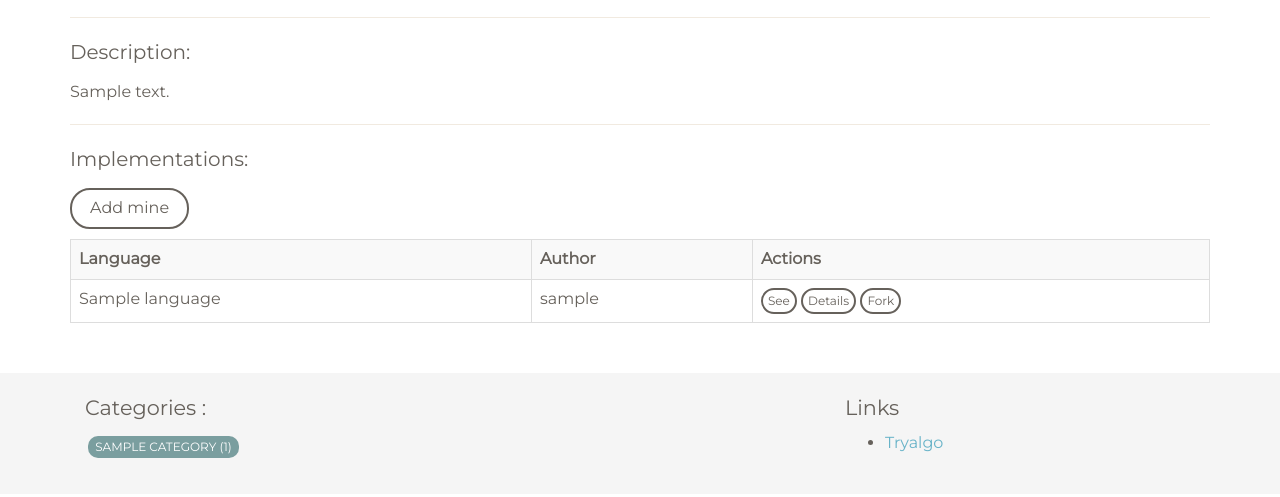
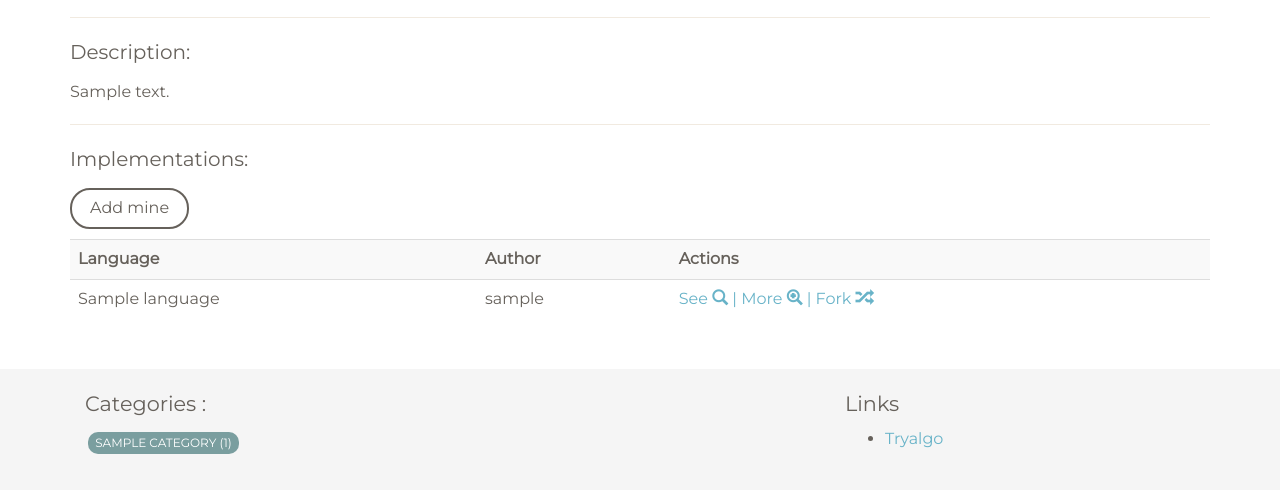
Before and after one commit to jilljenn/algopedia, a Django app: page /algo/1 in a window 1280 px wide. Shown: the part 274-771 px from the top of the page. Run offline with Django 3.2, Linux system fonts and the light colour scheme; tables that the repository leaves empty hold one stand-in row (values such as "Sample post"); some libraries are stand-ins or nearby versions; some web fonts are replaced.

Commit message:
Clean modal+ add glyphs

```diff
--- a/web/algopedia/templates/algopedia/algo_detail.html
+++ b/web/algopedia/templates/algopedia/algo_detail.html
@@ -27,19 +27,15 @@
             <div class="modal-header">
                 <button type="button" class="close" data-dismiss="modal" aria-label="Close"><span aria-hidden="true">&times;</span></button>
                 <h6 class="modal-title" id="modal_implementation_detail_label">{{ object.name }}
+                    in <span class="modal-title-lang"></span>
                     by <span class="modal-title-user"></span>
-                    in <span class="modal-title-lang"></span>
                 </h6>
             </div>
             <div class="modal-body"></div>
-            <div class="modal-footer">
-                <a href="#" class="btn btn-default">Details</a>
-                <button type="button" class="btn btn-default" data-dismiss="modal">Close</button>
-            </div>
         </div>
     </div>
 </div>
-<table class="table table-striped table-bordered">
+<table class="table table-striped ">
     <tr>
         <th>Language</th><th>Author</th><th>Actions</th>
         {% if user.is_authenticated %}
@@ -51,18 +47,18 @@
             <td>{{ implem.lang.name }}</td>
             <td>{{ implem.user }}</td>
             <td>
-                <a href="{% url 'algopedia:implementation-detail' implem.pk %}" class="implementation-detail-link btn btn-xs btn-default"
+                <a href="{% url 'algopedia:implementation-detail' implem.pk %}" class="implementation-detail-link"
                     data-remote="false"
                     data-implementation-id="{{ implem.pk }}"
                     data-implementation-user="{{ implem.user }}"
                     data-implementation-lang="{{ implem.lang }}"
-                    data-toggle="modal" data-target="#modal_implementation_detail">See</a>
-                <a href="{% url 'algopedia:implementation-detail' implem.pk %}" class="btn btn-xs btn-default">Details</a>
-                <a href="#" class="btn btn-xs btn-default">
+                    data-toggle="modal" data-target="#modal_implementation_detail">See <span class="glyphicon glyphicon-search"></span></a>
+                <a href="{% url 'algopedia:implementation-detail' implem.pk %}" > | More <span class="glyphicon glyphicon-zoom-in"></span></a>
+                <a href="#">
                 {% if implem.user.pk = user.pk %}
-                    Edit
+                     | Edit <span class="glyphicon glyphicon-wrench"></span>
                 {% else %}
-                    Fork
+                     | Fork <span class="glyphicon glyphicon-random"></span>
                 {% endif %}
                 </a>
             </td>
```
